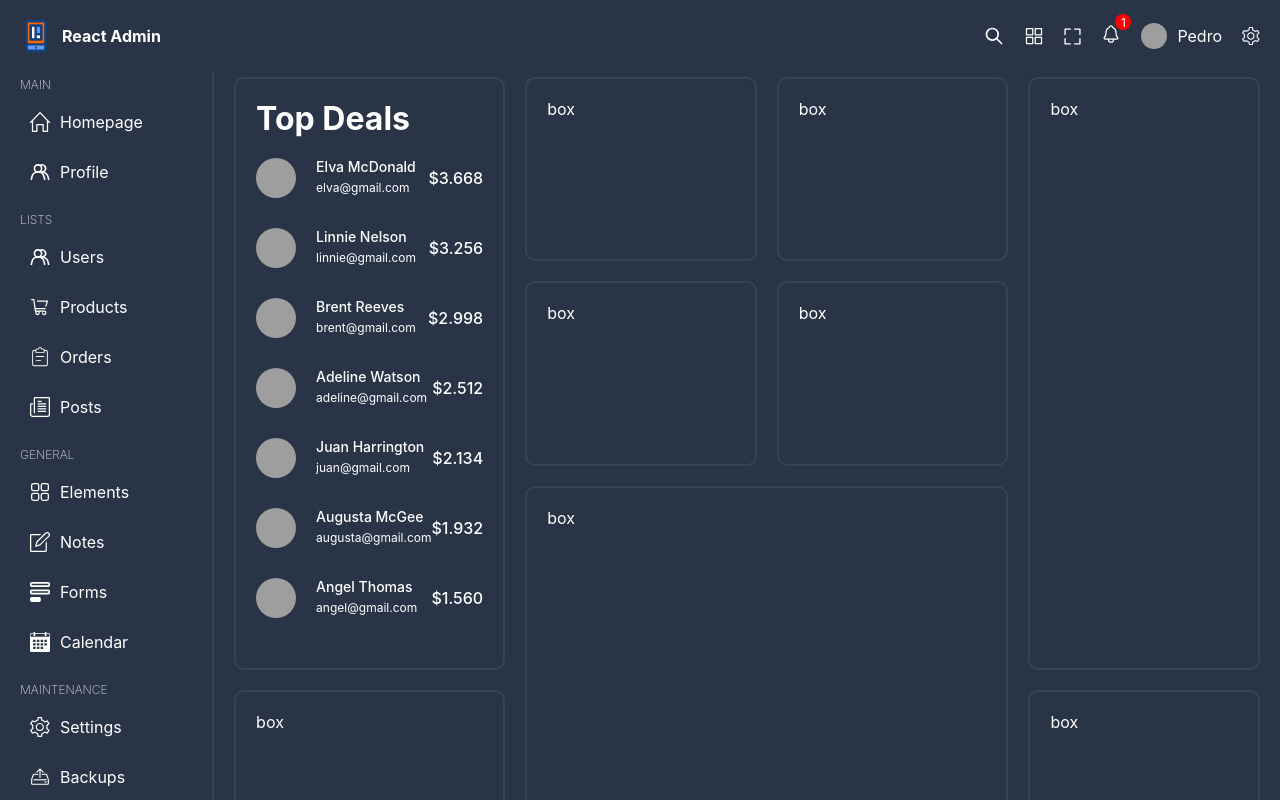
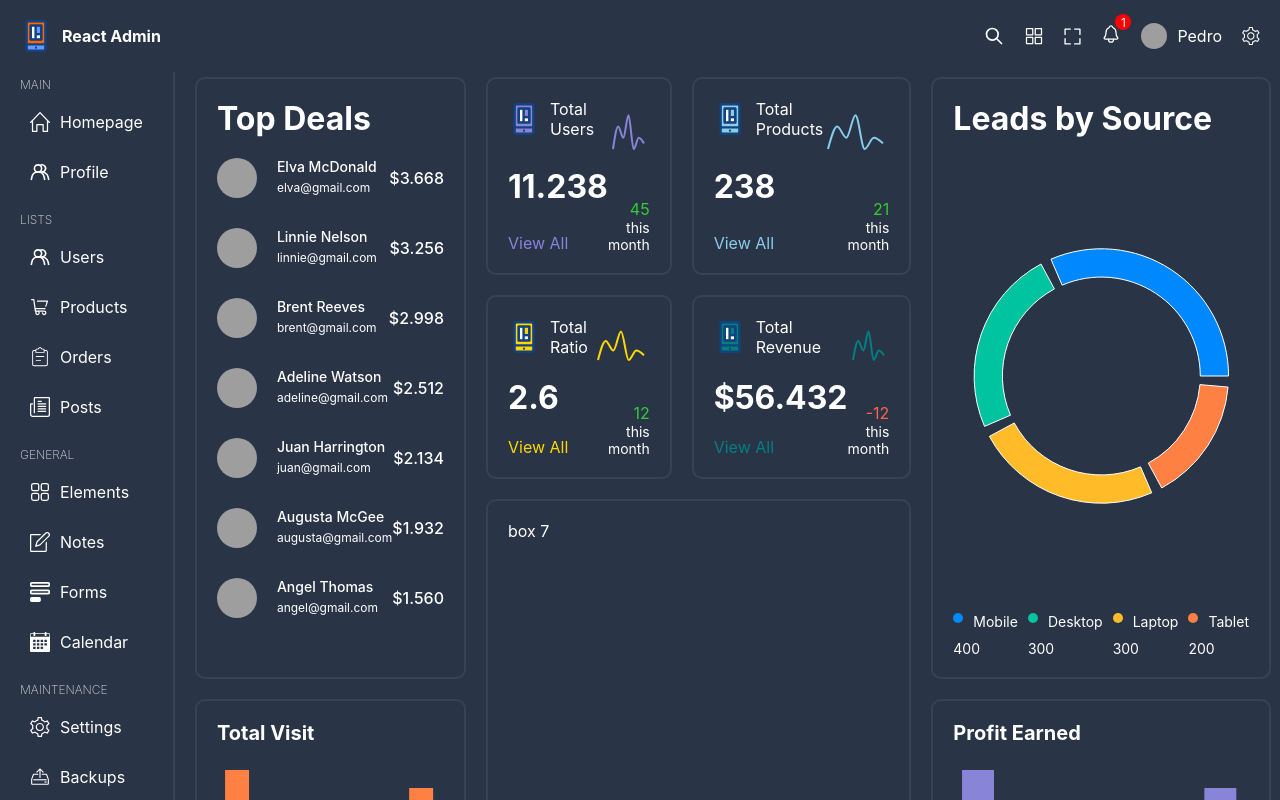
Before and after one commit to pedrowilliamsantos/react-admin, a React (Vite) app: page / in a window 1280 px wide. Shown: the top 800 px of the page. Built offline with nearby package versions, Linux system fonts and the light colour scheme; grey boxes are pictures that could not be loaded.

Commit message:
populando mais boxs

```diff
--- a/package.json
+++ b/package.json
@@ -13,6 +13,7 @@
     "react": "^18.2.0",
     "react-dom": "^18.2.0",
     "react-router-dom": "^6.17.0",
+    "recharts": "^2.9.0",
     "sass": "^1.69.4"
   },
   "devDependencies": {
--- /dev/null
+++ b/src/components/barChartBox/BarChartBox.jsx
@@ -0,0 +1,25 @@
+import React from 'react'
+import "./barChartBox.scss"
+import { Bar, BarChart, ResponsiveContainer, Tooltip } from 'recharts'
+
+const BarChartBox = (props) => {
+    return (
+        <div className='barChartBox'>
+            <h1>{props.title}</h1>
+            <div className="chart">
+                <ResponsiveContainer width="99%" height={150}>
+                    <BarChart data={props.chartData}>
+                        <Tooltip
+                            contentStyle={{background:"#2a3447", borderRadius:"5px"}}
+                            labelStyle={{display:"none"}}
+                            cursor={{fill:"none"}}
+                        />
+                        <Bar dataKey={props.dataKey} fill={props.color} />
+                    </BarChart>
+                </ResponsiveContainer>
+            </div>
+        </div>
+    )
+}
+
+export default BarChartBox
--- /dev/null
+++ b/src/components/barChartBox/barChartBox.scss
@@ -0,0 +1,10 @@
+.barChartBox {
+    width: 100%;
+    height: 100%;
+
+    h1 {
+        font-size: 20px;
+        margin-bottom: 20px;
+    }
+
+}
--- /dev/null
+++ b/src/components/chartBox/ChartBox.jsx
@@ -0,0 +1,45 @@
+import React from 'react'
+import "./chartBox.scss"
+import { Link } from 'react-router-dom'
+import { Line, LineChart, ResponsiveContainer, Tooltip } from 'recharts'
+
+const ChartBox = (props) => {
+    return (
+        <div className='chartBox'>
+            <div className="boxInfo">
+                <div className="title">
+                    <img src={props.icon} alt="" />
+                    <span>{props.title}</span>
+                </div>
+                <h1>{props.number}</h1>
+                <Link to="/" style={{color:props.color}}>View All</Link>
+            </div>
+            <div className="chartInfo">
+                <div className="chart">
+                    <ResponsiveContainer width="99%" height="100%">
+                        <LineChart data={props.chartData}>
+                            <Tooltip
+                                contentStyle={{background:"transparent", border:"none"}}
+                                labelStyle={{display:"none"}}
+                                position={{x:"10", y:"60"}}
+                            />
+                            <Line
+                                dot={false}
+                                type="monotone"
+                                dataKey={props.dataKey}
+                                stroke={props.color}
+                                strokeWidth={2}
+                            />
+                        </LineChart>
+                    </ResponsiveContainer>
+                </div>
+                <div className="texts">
+                    <span className="percentage" style={{color:props.percentage < 0 ? "tomato" : "limegreen"}}>{props.percentage}</span>
+                    <span className="duration">this month</span>
+                </div>
+            </div>
+        </div>
+    )
+}
+
+export default ChartBox
--- /dev/null
+++ b/src/components/chartBox/chartBox.scss
@@ -0,0 +1,45 @@
+.chartBox {
+    display: flex;
+    height: 100%;
+
+    .boxInfo {
+        flex: 3;
+        display: flex;
+        flex-direction: column;
+        justify-content: space-between;
+
+        .title {
+            display: flex;
+            align-items: center;
+            gap: 10px;
+        }
+    }
+
+    .chartInfo {
+        flex: 2;
+        display: flex;
+        flex-direction: column;
+        justify-content: space-between;
+
+        .chart {
+            width: 100%;
+            height: 100%;
+        }
+
+        .texts {
+            display: flex;
+            flex-direction: column;
+            text-align: right;
+
+            .percentege {
+                font-weight: bold;
+                font-size: 20px;
+            }
+
+            .duration {
+                font-size: 14px;
+            }
+        }
+
+    }
+}
--- /dev/null
+++ b/src/components/pieChartBox/PieChartBox.jsx
@@ -0,0 +1,68 @@
+import React from 'react'
+import "./pieChartBox.scss"
+import { Cell, Pie, PieChart, ResponsiveContainer, Tooltip } from 'recharts'
+
+const data = [
+
+    {
+        name: "Mobile",
+        value: 400,
+        color: "#0088FE"
+    },
+    {
+        name: "Desktop",
+        value: 300,
+        color: "#00C49F" },
+    {
+        name: "Laptop",
+        value: 300,
+        color: "#FFBB28" },
+    {
+        name: "Tablet",
+        value: 200,
+        color: "#FF8042"
+    },
+];
+
+const PieChartBox = () => {
+    return (
+        <div className="pieChartBox">
+            <h1>Leads by Source</h1>
+            <div className="chart">
+                <ResponsiveContainer width="99%" height={300}>
+                    <PieChart>
+                        <Tooltip
+                            contentStyle={{background: "white", borderRadius:"5px"}}
+
+                        />
+                        <Pie
+                            data={data}
+                            innerRadius={"70%"}
+                            outerRadius={"90%"}
+                            paddingAngle={5}
+                            dataKey="value"
+                        >
+
+                            {data.map((item) => (
+                                <Cell key={item.name} fill={item.color} />
+                            ))}
+                        </Pie>
+                    </PieChart>
+                </ResponsiveContainer>
+            </div>
+            <div className="options">
+                {data.map(item=> (
+                    <div className="option" key={item.name}>
+                        <div className="title">
+                            <div className='dot' style={{background:item.color}}/>
+                            <span>{item.name}</span>
+                        </div>
+                        <span>{item.value}</span>
+                    </div>
+                ))}
+            </div>
+        </div>
+    )
+}
+
+export default PieChartBox
--- /dev/null
+++ b/src/components/pieChartBox/pieChartBox.scss
@@ -0,0 +1,41 @@
+.pieChartBox {
+    height: 100%;
+    display: flex;
+    flex-direction: column;
+    justify-content: space-between;
+
+    .chart {
+        display: flex;
+        align-items: center;
+        justify-content: center;
+        width: 100%;
+        height: 100%;
+    }
+
+    .options {
+        display: flex;
+        justify-content: space-between;
+        gap: 10px;
+        font-size: 14px;
+
+        .option {
+            display: flex;
+            flex-direction: column;
+            gap: 10px;
+            align-content: center;
+
+
+            .title {
+                display: flex;
+                gap: 10px;
+                align-content: center;
+
+                .dot {
+                    width: 10px;
+                    height: 10px;
+                    border-radius: 50%;
+                }
+            }
+        }
+    }
+}
--- a/src/pages/home/Home.jsx
+++ b/src/pages/home/Home.jsx
@@ -1,21 +1,25 @@
 import React from 'react'
 import "./home.scss"
 import Topbox from "../../components/topBox/Topbox"
+import ChartBox from '../../components/chartBox/ChartBox'
+import { barChartBoxRevenue, barChartBoxVisit, chartBoxConversion, chartBoxProduct, chartBoxRevenue, chartBoxUser } from '../../data'
+import BarChartBox from '../../components/barChartBox/BarChartBox'
+import PieChartBox from '../../components/pieChartBox/PieChartBox'
 
 const Home = () => {
     return (
         <div className='home'>
             <div className="box box1">
-                <Topbox/>
+                <Topbox />
             </div>
-            <div className="box box2">box </div>
-            <div className="box box3">box </div>
-            <div className="box box4">box </div>
-            <div className="box box5">box </div>
-            <div className="box box6">box </div>
-            <div className="box box7">box </div>
-            <div className="box box8">box </div>
-            <div className="box box9">box </div>
+            <div className="box box2"><ChartBox {... chartBoxUser} /></div>
+            <div className="box box3"><ChartBox {... chartBoxProduct}/></div>
+            <div className="box box4"><PieChartBox/></div>
+            <div className="box box5"><ChartBox {... chartBoxConversion}/></div>
+            <div className="box box6"><ChartBox {... chartBoxRevenue}/></div>
+            <div className="box box7">box 7</div>
+            <div className="box box8"><BarChartBox {... barChartBoxVisit}/> </div>
+            <div className="box box9"><BarChartBox {... barChartBoxRevenue}/> </div>
         </div>
     )
 }
```
Also changed, not shown: src/data.js (indentation only), 1 other file (tests, documents, lock files or other folders).
